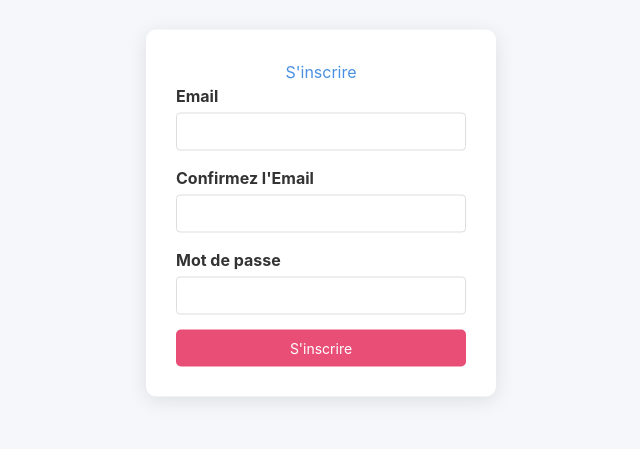
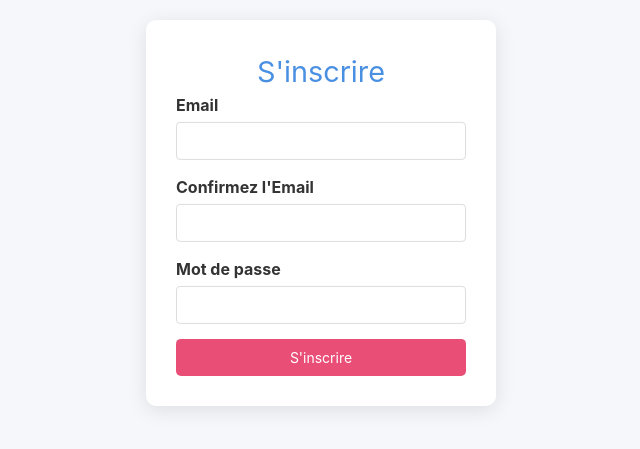
Before and after one commit to RouaBenSlama/TP1-web-2, a React (Vite) app: page /register in a window 1280 px wide. Shown: the part 187-636 px from the top of the page, without its empty margins (319-959 px from the left). Built offline with nearby package versions, Linux system fonts and the light colour scheme; no server answers.

Commit message:
title fonts-sizes

```diff
--- a/src/composants/PageConnexion.css
+++ b/src/composants/PageConnexion.css
@@ -19,6 +19,7 @@
   color: #4A90E2;
   font-size: 1.8rem;
   text-align: center;
+  font-weight: lighter;
 }
 
 #labels {
--- a/src/composants/PageRegister.jsx
+++ b/src/composants/PageRegister.jsx
@@ -43,7 +43,7 @@ const Register = () => {
 
     return (
         <div className="auth-container">
-            <h1>S'inscrire</h1>
+            <h1 style={{ fontSize: '1.8rem' }}>S'inscrire</h1>
             <form onSubmit={handleRegister}>
                 <div className="input-group">
                     <label>Email</label>
```
